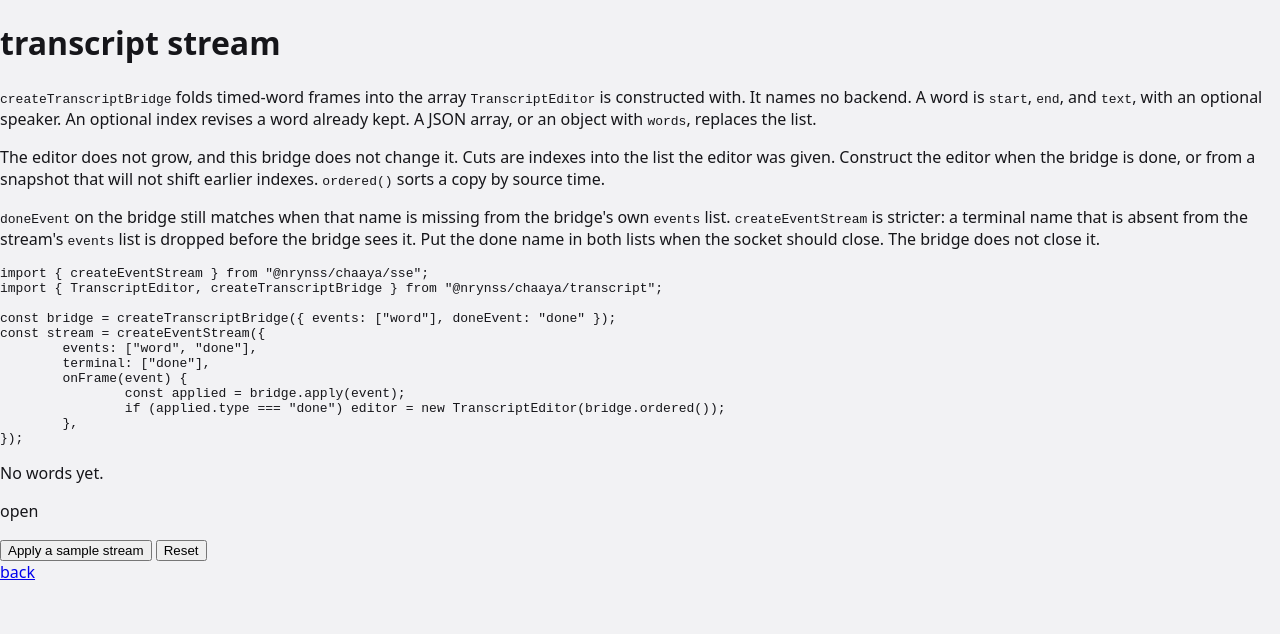
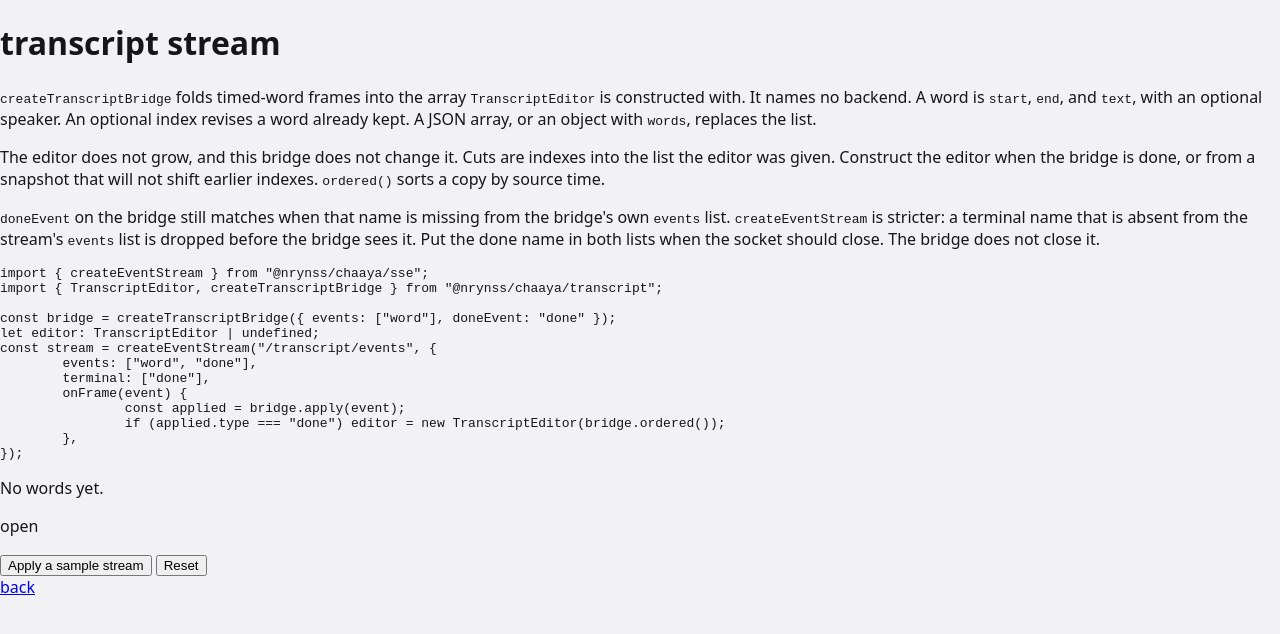
Before and after one commit to nrynss/chaaya, a SvelteKit app: page /docs/transcript-stream in a window 1280 px wide. Shown: the top 634 px of the page. Built offline with nearby package versions, Linux system fonts and the light colour scheme.

Commit message:
Remediate the transcript-bridge second-round findings
Rename the custom-parse fields so the plan scan passes, pass the stream URL into createEventStream, and keep a seeded word across parser failures.

```diff
--- a/src/routes/docs/transcript-stream/+page.svelte
+++ b/src/routes/docs/transcript-stream/+page.svelte
@@ -9,7 +9,8 @@
 		'import { TranscriptEditor, createTranscriptBridge } from "@nrynss/chaaya/transcript";',
 		"",
 		"const bridge = createTranscriptBridge({ events: [\"word\"], doneEvent: \"done\" });",
-		"const stream = createEventStream({",
+		"let editor: TranscriptEditor | undefined;",
+		"const stream = createEventStream(\"/transcript/events\", {",
 		"\tevents: [\"word\", \"done\"],",
 		"\tterminal: [\"done\"],",
 		"\tonFrame(event) {",
```
Also changed, not shown: reviews/glm-vibe-issue-28-transcript-bridge-round2.md (+1 -1 lines), 2 other files (tests, documents, lock files or other folders).
